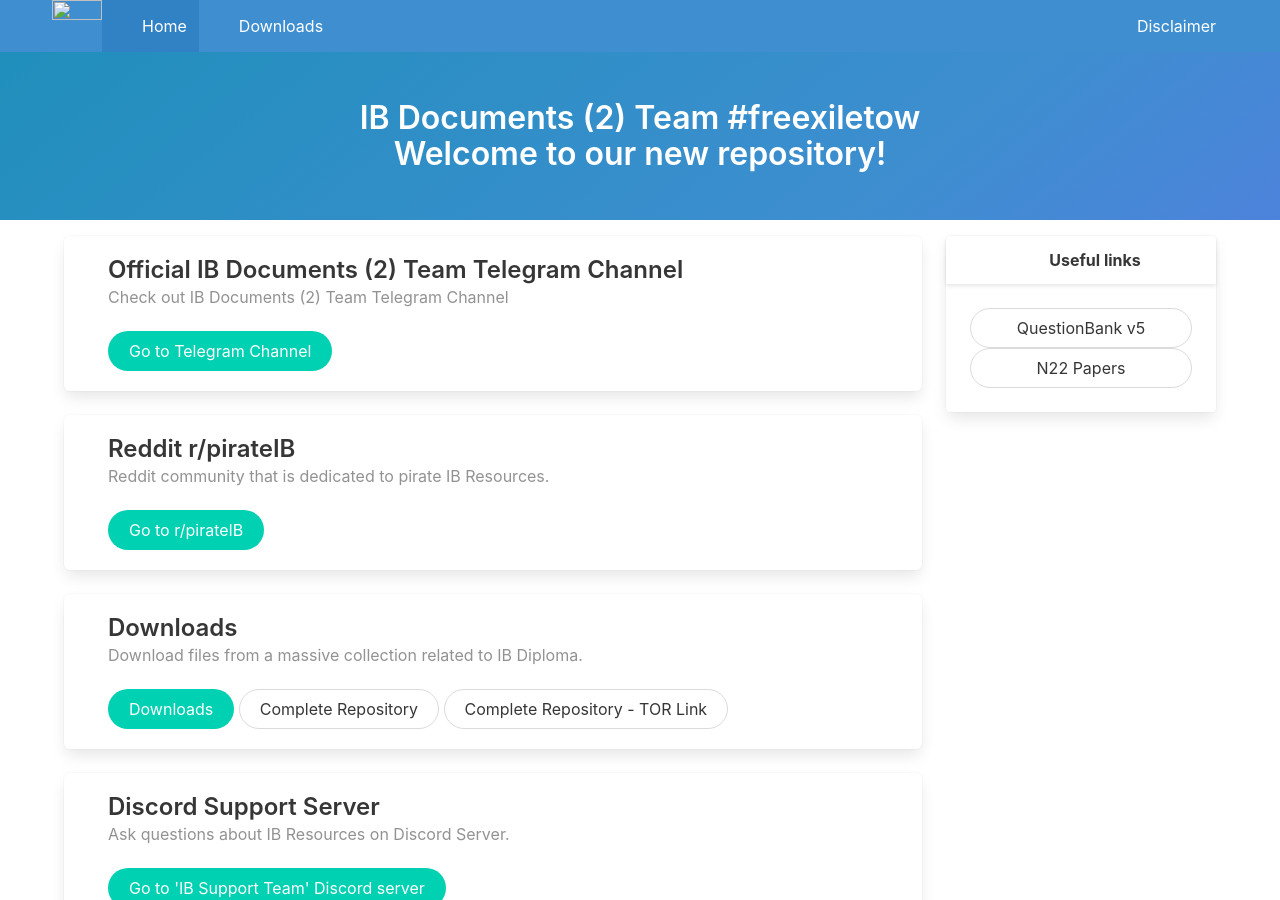
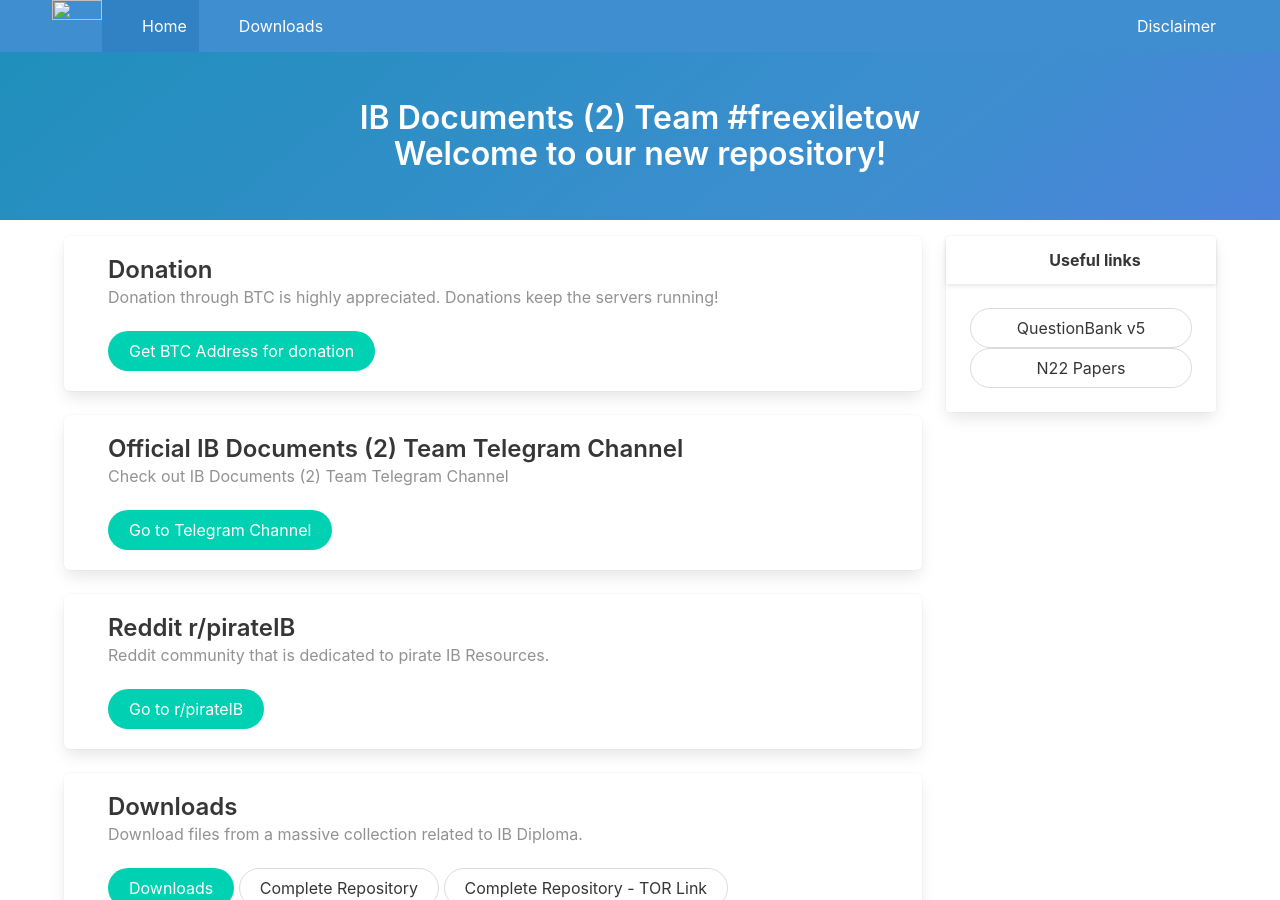
Before and after one commit to ibdocsorg/ibdocs.org, a Jekyll site: the page built from index.html, in a window 1280 px wide and 900 px high. Built offline with Jekyll 4.4.1, drawn with Linux system fonts in a browser that asks for light colours.

Commit message:
encourage donation

```diff
--- a/index.html
+++ b/index.html
@@ -18,6 +18,18 @@
   <p class="subtitle is-spaced"></p>
   <div class="columns">
     <div class="column is-three-quarters-desktop">
+      <div class="box smallbox">
+        <div class="columns">
+          <div class="column is-narrow">
+            <p class="has-text-centered"><i class="fas fa-bookmark fa-4x"></i></p>
+          </div>
+          <div class="column">
+            <h2 class="title is-4">Donation</h2>
+            <h3 style="opacity: 0.6;" class="subtitle is-6">Donation through BTC is highly appreciated. Donations keep the servers running!</h3>
+            <a href="https://pastebin.com/jKzRK0Gk" class="button is-primary is-rounded">Get BTC Address for donation</a>
+          </div>
+        </div>
+      </div>
       <div class="box smallbox">
         <div class="columns">
           <div class="column is-narrow">
```
